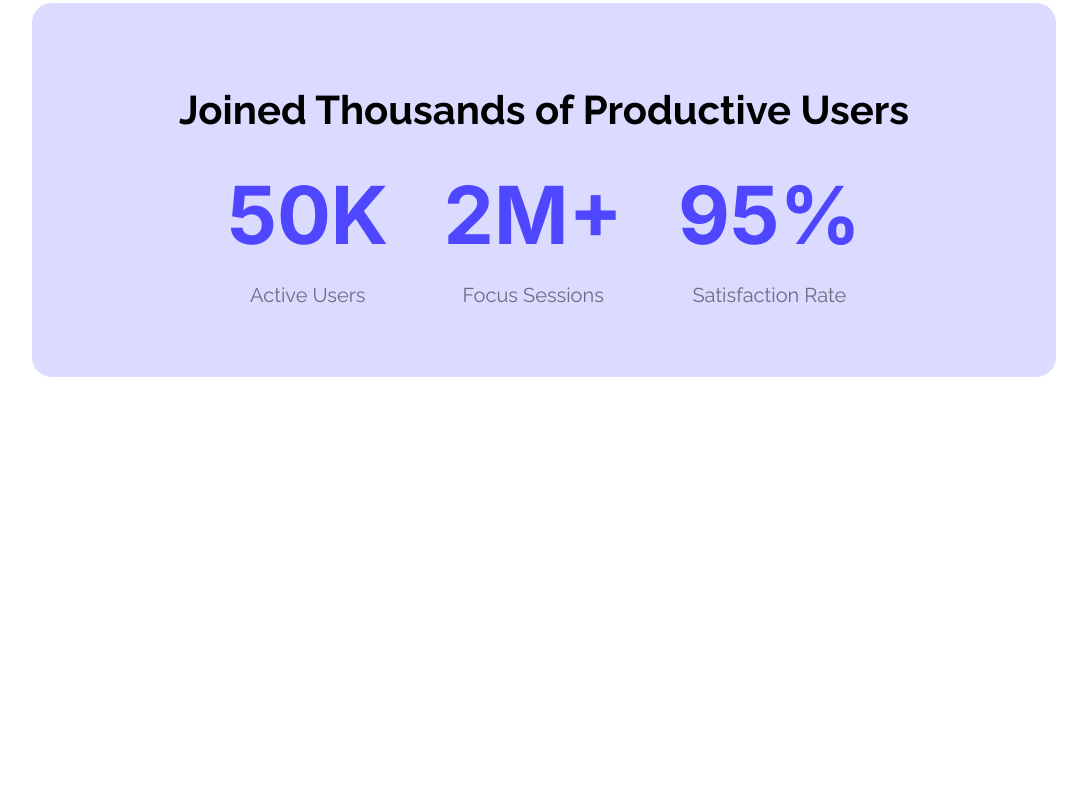
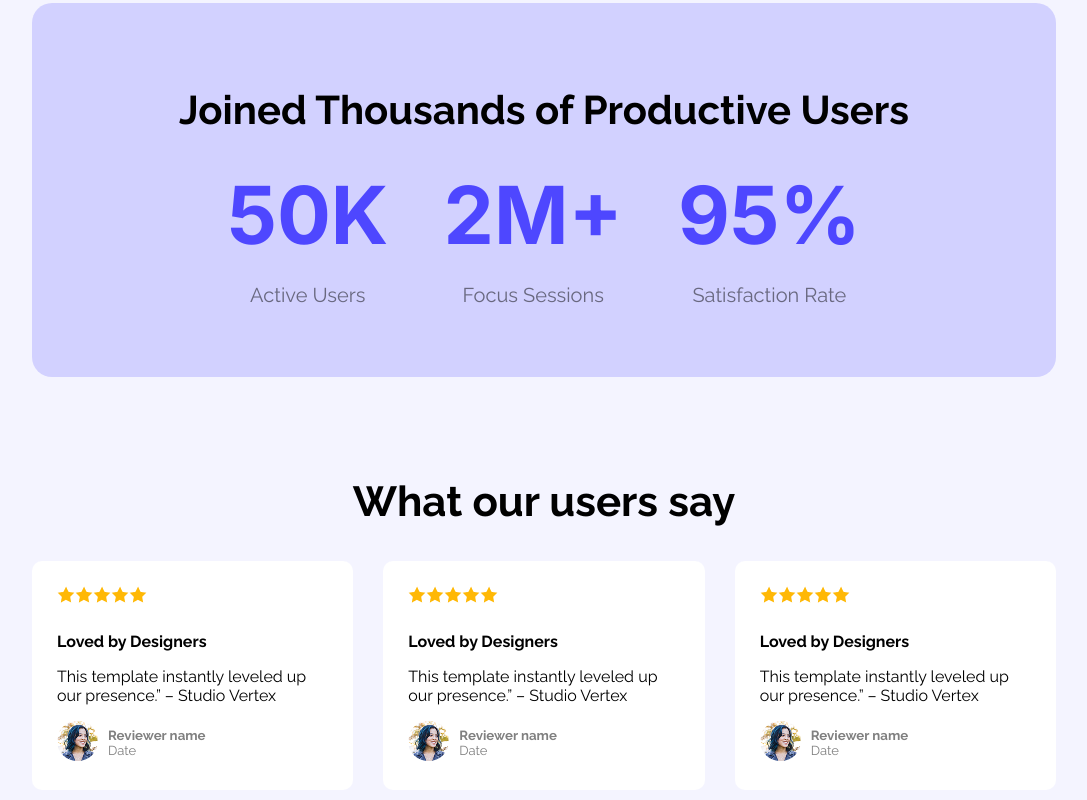
Before and after one commit to glitch86/B12-Assignment-01, a plain HTML site: page index.html in a window 1280 px wide. Shown: the part 1329-2129 px from the top of the page, without its empty margins (96-1183 px from the left). Before the commit the page ends 1806 px from the top, so only its background shows below. Drawn offline with Linux system fonts and the light colour scheme.

Commit message:
review section

```diff
--- a/index.html
+++ b/index.html
@@ -60,6 +60,125 @@
 
             </div>
         </section>
+        <section class="reviews">
+
+            <h2>What our users say</h2>
+
+            <div class="review-cards">
+                <div class="card">
+                    <div class="star-icons">
+                        <div class="star">
+                            <img src="./Assets/icon-star.png" alt="star.png">
+                        </div>
+
+                        <div class="star">
+                            <img src="./Assets/icon-star.png" alt="star.png">
+                        </div>
+                        <div class="star">
+                            <img src="./Assets/icon-star.png" alt="star.png">
+                        </div>
+                        <div class="star">
+                            <img src="./Assets/icon-star.png" alt="star.png">
+                        </div>
+                        <div class="star">
+                            <img src="./Assets/icon-star.png" alt="star.png">
+                        </div>
+
+                    </div>
+
+                    <h4>Loved by Designers</h4>
+                    <p>
+                        This template instantly leveled up our presence.” – Studio Vertex
+                    </p>
+
+                    <div class="user">
+                        <div>
+                            <img src="./Assets/avatar.png" alt="avatar">
+                        </div>
+                        <div>
+                            <h5>Reviewer name</h5>
+                            <p>Date</p>
+
+                        </div>
+                    </div>
+                </div>
+                <div class="card">
+                    <div class="star-icons">
+                        <div class="star">
+                            <img src="./Assets/icon-star.png" alt="star.png">
+                        </div>
+
+                        <div class="star">
+                            <img src="./Assets/icon-star.png" alt="star.png">
+                        </div>
+                        <div class="star">
+                            <img src="./Assets/icon-star.png" alt="star.png">
+                        </div>
+                        <div class="star">
+                            <img src="./Assets/icon-star.png" alt="star.png">
+                        </div>
+                        <div class="star">
+                            <img src="./Assets/icon-star.png" alt="star.png">
+                        </div>
+
+                    </div>
+
+                    <h4>Loved by Designers</h4>
+                    <p>
+                        This template instantly leveled up our presence.” – Studio Vertex
+                    </p>
+
+                    <div class="user">
+                        <div>
+                            <img src="./Assets/avatar.png" alt="avatar">
+                        </div>
+                        <div>
+                            <h5>Reviewer name</h5>
+                            <p>Date</p>
+
+                        </div>
+                    </div>
+                </div>
+                <div class="card">
+                    <div class="star-icons">
+                        <div class="star">
+                            <img src="./Assets/icon-star.png" alt="star.png">
+                        </div>
+
+                        <div class="star">
+                            <img src="./Assets/icon-star.png" alt="star.png">
+                        </div>
+                        <div class="star">
+                            <img src="./Assets/icon-star.png" alt="star.png">
+                        </div>
+                        <div class="star">
+                            <img src="./Assets/icon-star.png" alt="star.png">
+                        </div>
+                        <div class="star">
+                            <img src="./Assets/icon-star.png" alt="star.png">
+                        </div>
+
+                    </div>
+
+                    <h4>Loved by Designers</h4>
+                    <p>
+                        This template instantly leveled up our presence.” – Studio Vertex
+                    </p>
+
+                    <div class="user">
+                        <div>
+                            <img src="./Assets/avatar.png" alt="avatar">
+                        </div>
+                        <div>
+                            <h5>Reviewer name</h5>
+                            <p>Date</p>
+
+                        </div>
+                    </div>
+                </div>
+            </div>
+
+        </section>
     </main>
 </body>
 </html>
--- a/styles/style.css
+++ b/styles/style.css
@@ -25,6 +25,7 @@ body {
     text-align: center;
     font-family: raleway;
     margin: 0;
+    background-color: rgba(75, 71, 255, .06);
 }
 
 header {
@@ -113,3 +114,48 @@ section {
     font-size: 20px;
     color: rgba(0, 0, 0, 0.5);
 }
+
+/* review */
+.reviews h2 {
+    font-size: 42px;
+}
+.review-cards {
+    display: flex;
+    gap: 30px;
+}
+.card {
+    background-color: white;
+    padding: 25px;
+    text-align: left;
+    border-radius: 10px;
+}
+
+.card .star-icons {
+    display: flex;
+    margin-bottom: 25px;
+}
+
+.card h4 {
+    margin: 0;
+}
+
+.card .user {
+    display: flex;
+    gap: 10px;
+    align-items: center;
+}
+
+.card .user img {
+    border-radius: 50%;
+}
+
+.card .user h5 {
+    margin: 0;
+    color: gray;
+}
+
+.card .user p {
+    margin: 0;
+    font-size: 13px;
+    color: rgba(0, 0, 0, 0.5);
+}
```
